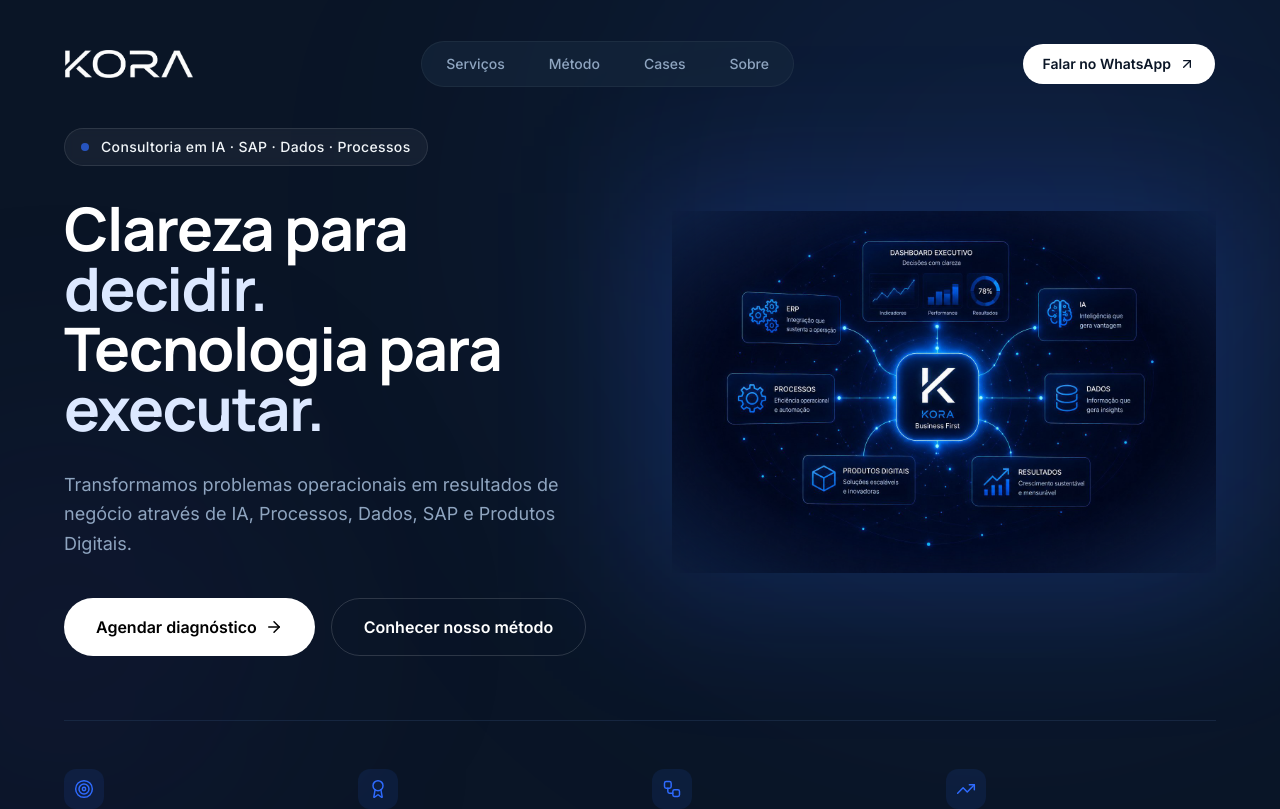
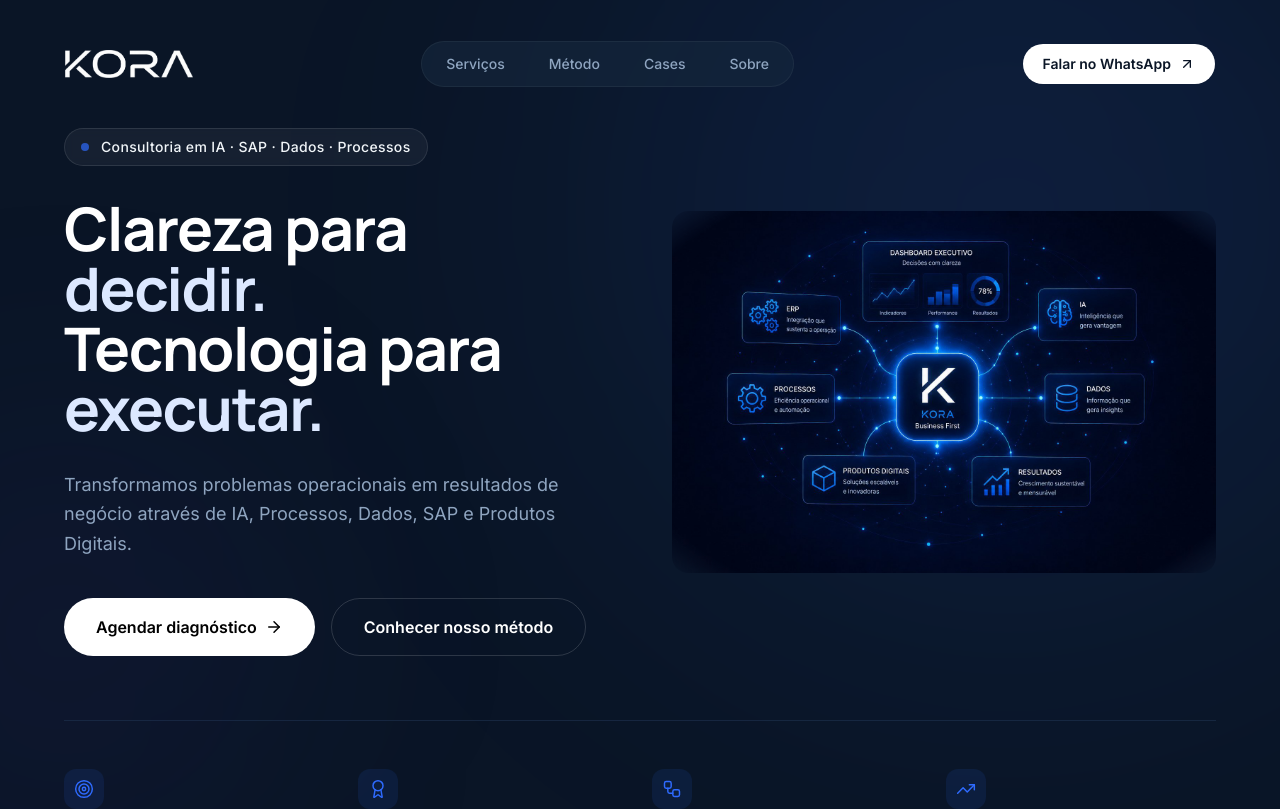
Before and after one commit to cortopassi/kora-ai, a React (Vite) app: page / in a window 1280 px wide. Shown: the top 809 px of the page. Built offline with nearby package versions, Linux system fonts and the light colour scheme.

Commit message:
fix: recua o efeito de derreter — legibilidade do hub em primeiro lugar
máscara de 60% -> 88% (fade só nas quinas vazias), glow de /20 scale-110
-> /12 inset-8%. Cantos levemente arredondados de volta. A imagem
integra ao fundo sem lavar os rótulos do diagrama.

```diff
--- a/components/Hero.tsx
+++ b/components/Hero.tsx
@@ -61,9 +61,9 @@ const Hero: React.FC = () => {
 
           <div className="flex justify-center lg:justify-end">
             <div className="relative w-full max-w-[640px]">
-              {/* Glow azul atrás — integra o hub ao navy em vez de bloco colado */}
+              {/* Glow contido atrás — profundidade sem lavar o contraste */}
               <div
-                className="pointer-events-none absolute inset-0 -z-10 scale-110 bg-brand-primary/20 blur-3xl"
+                className="pointer-events-none absolute inset-[8%] -z-10 bg-brand-primary/12 blur-2xl"
                 aria-hidden="true"
               />
               <img
@@ -72,7 +72,7 @@ const Hero: React.FC = () => {
                 width={1536}
                 height={1024}
                 fetchPriority="high"
-                className="w-full [-webkit-mask-image:radial-gradient(ellipse_at_center,black_60%,transparent_100%)] [mask-image:radial-gradient(ellipse_at_center,black_60%,transparent_100%)]"
+                className="w-full rounded-2xl [-webkit-mask-image:radial-gradient(ellipse_at_center,black_88%,transparent_100%)] [mask-image:radial-gradient(ellipse_at_center,black_88%,transparent_100%)]"
               />
             </div>
           </div>
```
